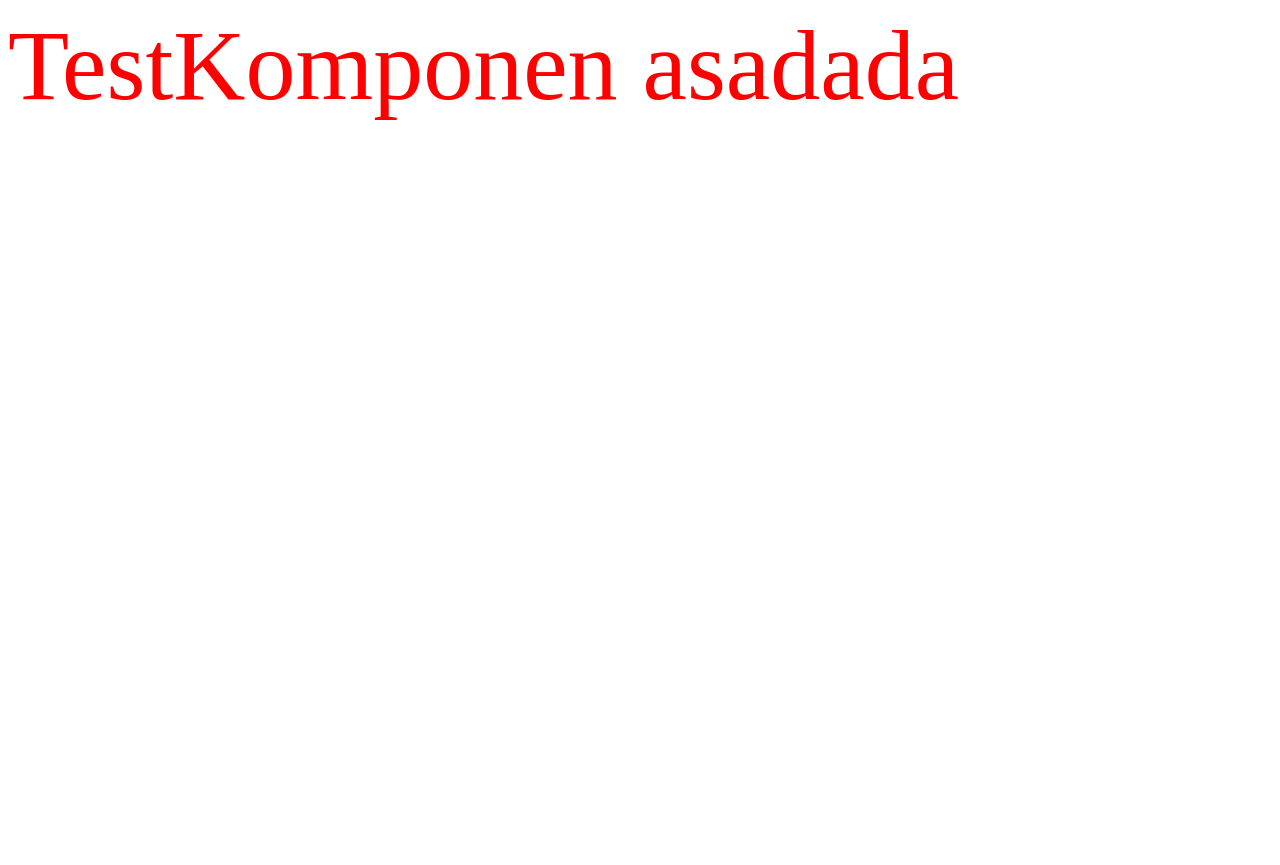
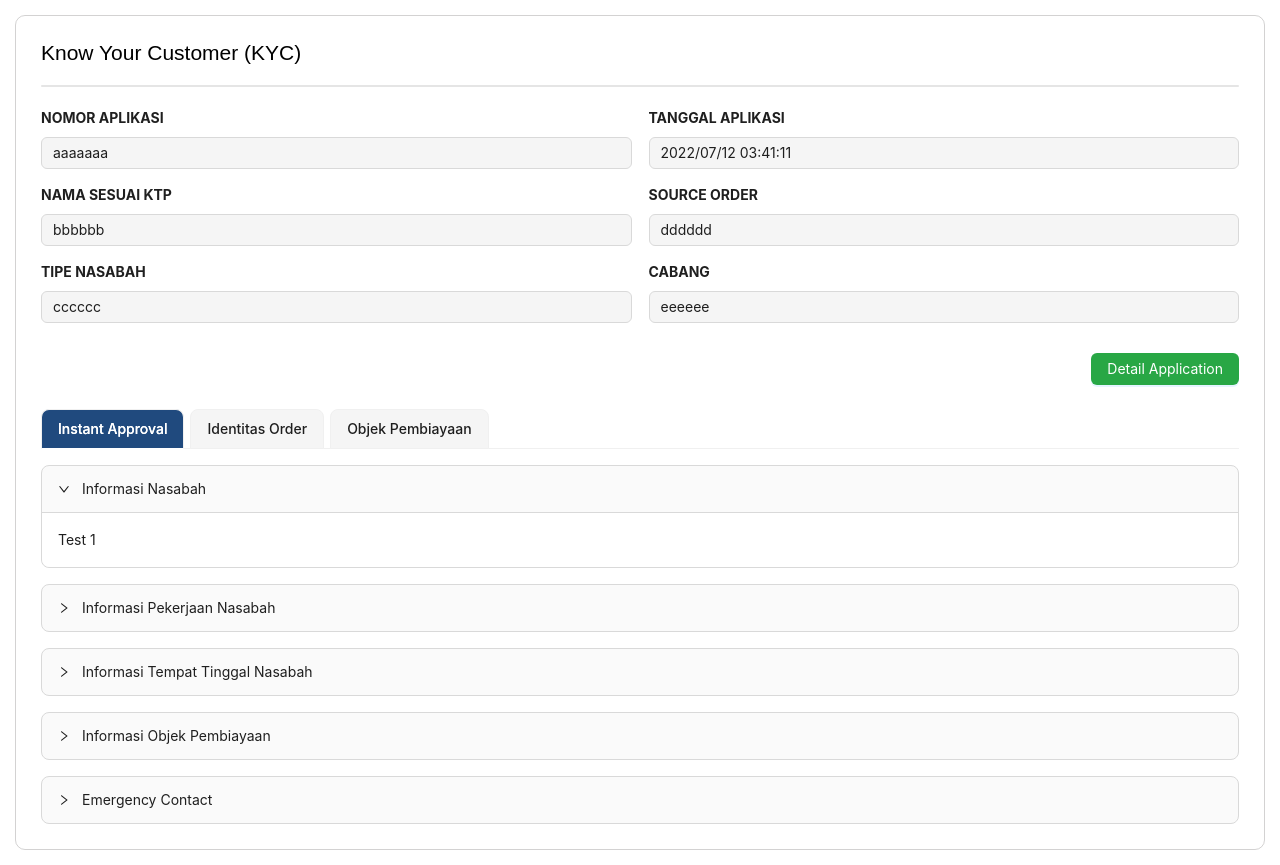
Before and after one commit to RevanoMoretto/KYC, a Next.js app: page / in a window 1280 px wide. Before the commit the page ends 800 px from the top, so only its background shows below. Built offline with nearby package versions, Linux system fonts and the light colour scheme.

Commit message:
buat tabs

```diff
--- /dev/null
+++ b/src/containers/CollapseForm/index.js
@@ -0,0 +1,54 @@
+import React from 'react'
+import { Tabs } from 'antd';
+import InstantApproval from '../InstantApproval';
+
+function CollapseForm() {
+  const items = [
+    {
+      key: "1",
+      label: "Instant Approval",
+      children: <InstantApproval />
+    },
+    {
+      key: "2",
+      label: "Identitas Order",
+      children: "Test 2"
+    },
+    {
+      key: "3",
+      label: "Objek Pembiayaan",
+      children: "Test 3"
+    }
+  ]
+
+  const showItem = (items) => {
+    let data = []
+
+    items.map((e, i) => {
+      if(e.key == "1"){
+        data.push({
+          key: e.key,
+          label: e.label,
+          children: e.children
+        })
+      }
+    })
+
+    return items
+    // return data
+  }
+
+  return (
+    <>
+      <Tabs
+        defaultActiveKey="1"
+        type="card"
+        items={showItem(items)}
+        onChange={() => { console.log("abdu") }}
+        tabBarGutter={6}
+      />
+    </>
+  )
+}
+
+export default CollapseForm
--- /dev/null
+++ b/src/containers/Dashboard/index.js
@@ -0,0 +1,111 @@
+import { Button, Col, Form, Input, Row } from 'antd'
+import classes from './style.module.less';
+import React, { useEffect } from 'react'
+
+function Dashboard() {
+  const [form] = Form.useForm();
+
+  useEffect(() => {
+    form.setFieldsValue({
+      nomor_aplikasi: "aaaaaaa",
+      nama_ktp: "bbbbbb",
+      tipe_nasabah: "cccccc",
+      tgl_aplikasi: "2022/07/12 03:41:11",
+      source_order: "dddddd",
+      cabang: "eeeeee"
+    })
+  }, [])
+
+  return (
+    <Form layout="vertical" form={form}>
+      <Row gutter={17}>
+        <Col xs={24} md={12}>
+          <Form.Item
+            label="NOMOR APLIKASI"
+            className={classes.input_field}
+            name="nomor_aplikasi"
+          >
+            <Input
+              readOnly
+              style={{ backgroundColor: "rgba(0, 0, 0, 0.04)" }}
+            />
+          </Form.Item>
+
+          <Form.Item
+            label="NAMA SESUAI KTP"
+            className={classes.input_field}
+            name="nama_ktp"
+          >
+            <Input
+              readOnly
+              style={{ backgroundColor: "rgba(0, 0, 0, 0.04)" }}
+            />
+          </Form.Item>
+
+          <Form.Item
+            label="TIPE NASABAH"
+            className={classes.input_field}
+            name="tipe_nasabah"
+          >
+            <Input
+              readOnly
+              style={{ backgroundColor: "rgba(0, 0, 0, 0.04)" }}
+            />
+          </Form.Item>
+        </Col>
+
+        <Col xs={24} md={12}>
+          <Form.Item
+            label="TANGGAL APLIKASI"
+            className={classes.input_field}
+            name="tgl_aplikasi"
+          >
+            <Input
+              readOnly
+              style={{ backgroundColor: "rgba(0, 0, 0, 0.04)" }}
+            />
+          </Form.Item>
+
+          <Form.Item
+            label="SOURCE ORDER"
+            className={classes.input_field}
+            name="source_order"
+          >
+            <Input
+              readOnly
+              style={{ backgroundColor: "rgba(0, 0, 0, 0.04)" }}
+            />
+          </Form.Item>
+
+          <Form.Item
+            label="CABANG"
+            className={classes.input_field}
+            name="cabang"
+          >
+            <Input
+              readOnly
+              style={{ backgroundColor: "rgba(0, 0, 0, 0.04)" }}
+            />
+          </Form.Item>
+
+          <Form.Item
+            className={classes.btn_detail}
+            wrapperCol={{ span: 24 }}
+            style={{ textAlign: "right" }}
+          >
+            <Button
+              type="primary"
+              style={{ backgroundColor: "#28a745" }}
+              onClick={() => { console.log("test") }}
+            >
+              Detail Application
+            </Button>
+          </Form.Item>
+        </Col>
+
+      </Row>
+    </Form>
+  )
+}
+
+export default Dashboard
--- /dev/null
+++ b/src/containers/Dashboard/style.module.less
@@ -0,0 +1,8 @@
+.input_field{
+  margin-bottom: 15px;
+  font-weight: bold;
+}
+
+.btn_detail{
+  margin-top: 30px;
+}
--- /dev/null
+++ b/src/containers/InstantApproval/index.js
@@ -0,0 +1,48 @@
+import { Collapse, Space } from 'antd'
+import React from 'react'
+
+function InstantApproval() {
+    const items = [
+      {
+        key: "1",
+        label: "Informasi Nasabah",
+        children: "Test 1"
+      },
+      {
+        key: "2",
+        label: "Informasi Pekerjaan Nasabah",
+        children: "Test 2"
+      },
+      {
+        key: "3",
+        label: "Informasi Tempat Tinggal Nasabah",
+        children: "Test 3"
+      },
+      {
+        key: "4",
+        label: "Informasi Objek Pembiayaan",
+        children: "Test 4"
+      },
+      {
+        key: "5",
+        label: "Emergency Contact",
+        children: "Test 5"
+      }
+    ]
+
+  return (
+    <Space direction="vertical" size="middle" style={{ width: "100%" }}>
+      {items.map((e, i) => {
+        return (
+          <Collapse
+            defaultActiveKey={["1"]}
+            items={[e]}
+            key={i}
+          />
+        )
+      })}
+    </Space>
+  )
+}
+
+export default InstantApproval
--- a/src/containers/home/index.js
+++ b/src/containers/home/index.js
@@ -1,11 +1,18 @@
+import Dashboard from '../Dashboard';
+import CollapseForm from '../CollapseForm';
 import classes from './style.module.less';
 
-const Index = () => {
+const Home = () => {
 	return (
-		<>
-			<label className={classes.wrapper}>Welcome to MASS Screening 3 KYC</label>
-		</>
+		<div className={classes.background}>
+			<div className={classes.wrapper}>
+				<h3>Know Your Customer (KYC)</h3>
+				<div className={classes.line}></div>
+				<Dashboard />
+				<CollapseForm />
+			</div>
+		</div>
 	);
 };
 
-export default Index;
+export default Home;
--- a/src/containers/home/style.module.less
+++ b/src/containers/home/style.module.less
@@ -1,4 +1,22 @@
+.background{
+	padding: 15px;
+}
+
 .wrapper{
-	margin: 20px auto;
-	display: table;
+	padding: 25px;
+	border: 1px solid rgba(152, 149, 149, 0.429);
+	border-radius: 10px;
 }
+
+.wrapper h3 {
+	margin: 0 0 20px 0;
+	font-weight: 530;
+	font-size: 21px;
+}
+
+.line{
+	height: 1.5px;
+	background-color: rgba(84, 84, 84, 0.153);
+	border-radius: 10px;
+	margin-bottom: 20px;
+}
--- a/src/pages/_app.js
+++ b/src/pages/_app.js
@@ -1,4 +1,4 @@
-import "../styles/globals.module.less"
+import "../styles/globals.css"
 
 function MyApp({ Component, pageProps }) {
   return <Component {...pageProps} />
--- a/src/pages/index.js
+++ b/src/pages/index.js
@@ -1,6 +1,6 @@
 import React from 'react'
-import TestKomponen from '../containers/screeningDua'
 import Head from 'next/head';
+import Home from '../containers/home';
 
 function Index() {
   return (
@@ -9,7 +9,7 @@ function Index() {
       <Head>
         <link rel="shortcut icon" href="test.jpeg" />
       </Head>
-      <TestKomponen />
+      <Home />
     </>
   )
 }
--- /dev/null
+++ b/src/styles/globals.css
@@ -0,0 +1,53 @@
+*,
+*::before,
+*::after {
+  box-sizing: border-box;
+}
+
+body {
+  margin: 0;
+  padding: 0;
+  font-family: sans-serif;
+}
+
+/* ANTD STYLE OVERWRITE */
+.ant-input:hover {
+  border-color: #d9d9d9;
+}
+
+.ant-input:focus {
+  border-color: #d9d9d9;
+}
+
+/* Semua tab */
+.ant-tabs-card .ant-tabs-tab {
+  background-color: #f5f5f5 !important;
+  border-radius: 8px 8px 0 0 !important;
+  font-weight: 500 !important;
+}
+
+/* Tab aktif */
+.ant-tabs-card .ant-tabs-tab-active {
+  background-color: #204a7e !important;
+  color: #fff !important;
+  font-weight: 500 !important;
+}
+
+/* Supaya teks-nya ikut keputih kalau aktif */
+.ant-tabs-card .ant-tabs-tab-active .ant-tabs-tab-btn {
+  color: #fff !important;
+}
+
+/* Optional: efek hover */
+.ant-tabs-card .ant-tabs-tab:hover {
+  background-color: #204a7e !important;
+  color: #fff !important;
+}
+
+/* Optional: Nonaktifin warna biru saat fokus/tab ditekan */
+.ant-tabs-card .ant-tabs-tab-btn:focus,
+.ant-tabs-card .ant-tabs-tab-btn:active {
+  color: #fff !important;
+  outline: none !important;
+  box-shadow: none !important;
+}
--- a/src/styles/globals.module.less
+++ /dev/null
@@ -1 +0,0 @@
-@import "fonts";
```
